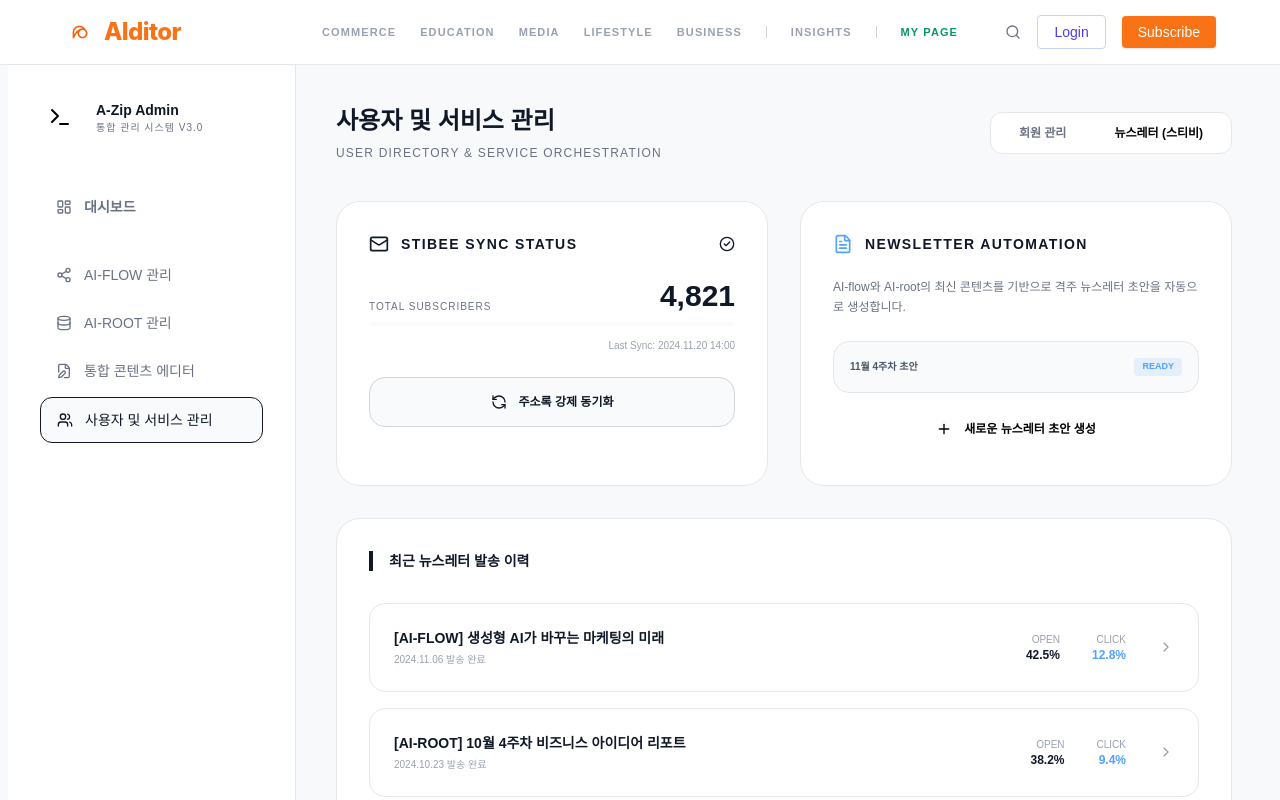
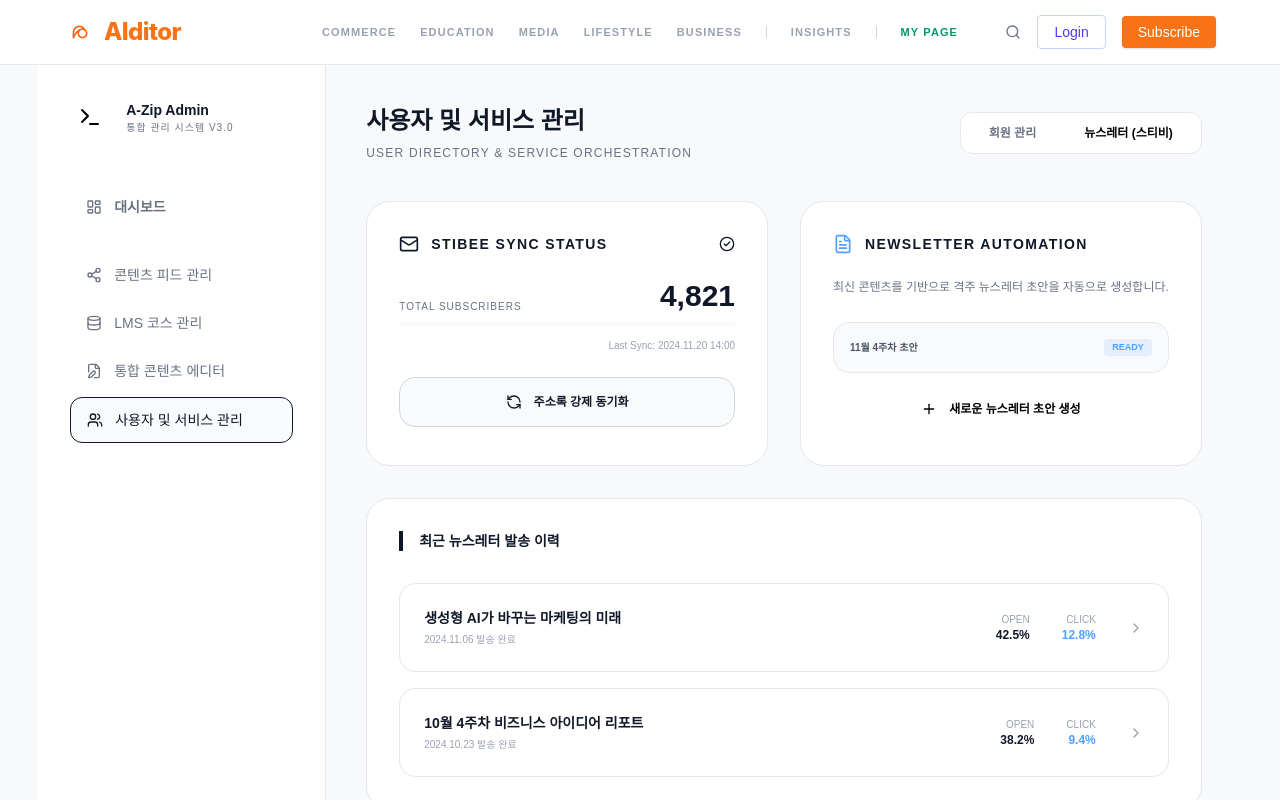
Before and after one commit to yuho75/Beyond-HRD, a Next.js app in the folder 01_AI-flow/: page /admin/users in a window 1280 px wide. Both pictures are taken after a click on the button "뉴스레터 (스티비)". Shown: the top 800 px of the page. Built offline with nearby package versions, Linux system fonts and the light colour scheme; a web font is replaced by a local one.

Commit message:
style: remove AI-root and AI-flow text references and update sidebar menus

```diff
--- /dev/null
+++ b/01_AI-flow/remove_ai_texts.js
@@ -0,0 +1,36 @@
+const fs = require('fs');
+
+const adminPage = 'c:\\NB\\01_Beyond_HRD\\01_AI-flow\\src\\app\\admin\\page.tsx';
+let adminPageContent = fs.readFileSync(adminPage, 'utf8');
+adminPageContent = adminPageContent.replace(/AI-FLOW 관리 \(사이트 A\)/g, '콘텐츠 피드 관리');
+adminPageContent = adminPageContent.replace(/AI-ROOT 관리 \(사이트 B\)/g, 'LMS 코스 관리');
+fs.writeFileSync(adminPage, adminPageContent, 'utf8');
+
+const adminUsers = 'c:\\NB\\01_Beyond_HRD\\01_AI-flow\\src\\app\\admin\\users\\page.tsx';
+let adminUsersContent = fs.readFileSync(adminUsers, 'utf8');
+adminUsersContent = adminUsersContent.replace(/AI-FLOW 관리/g, '콘텐츠 피드 관리');
+adminUsersContent = adminUsersContent.replace(/AI-ROOT 관리/g, 'LMS 코스 관리');
+adminUsersContent = adminUsersContent.replace(/AI-flow와 AI-root의 /g, '');
+adminUsersContent = adminUsersContent.replace(/\[AI-FLOW\] /g, '');
+adminUsersContent = adminUsersContent.replace(/\[AI-ROOT\] /g, '');
+fs.writeFileSync(adminUsers, adminUsersContent, 'utf8');
+
+const adminEditor = 'c:\\NB\\01_Beyond_HRD\\01_AI-flow\\src\\app\\admin\\editor\\page.tsx';
+let adminEditorContent = fs.readFileSync(adminEditor, 'utf8');
+adminEditorContent = adminEditorContent.replace(/AI-FLOW 관리/g, '콘텐츠 피드 관리');
+adminEditorContent = adminEditorContent.replace(/AI-ROOT 관리/g, 'LMS 코스 관리');
+adminEditorContent = adminEditorContent.replace(/AI-flow/g, 'AIditor');
+adminEditorContent = adminEditorContent.replace(/AI-root/g, 'AIditor');
+fs.writeFileSync(adminEditor, adminEditorContent, 'utf8');
+
+const mypage = 'c:\\NB\\01_Beyond_HRD\\01_AI-flow\\src\\app\\mypage\\page.tsx';
+let mypageContent = fs.readFileSync(mypage, 'utf8');
+mypageContent = mypageContent.replace(/'AI-FLOW'/g, "'AIditor'");
+mypageContent = mypageContent.replace(/'AI-ROOT'/g, "'AIditor'");
+fs.writeFileSync(mypage, mypageContent, 'utf8');
+
+const mypageVault = 'c:\\NB\\01_Beyond_HRD\\01_AI-flow\\src\\app\\mypage\\vault\\page.tsx';
+let mypageVaultContent = fs.readFileSync(mypageVault, 'utf8');
+mypageVaultContent = mypageVaultContent.replace(/'AI-FLOW'/g, "'AIditor'");
+mypageVaultContent = mypageVaultContent.replace(/'AI-ROOT'/g, "'AIditor'");
+fs.writeFileSync(mypageVault, mypageVaultContent, 'utf8');
--- a/01_AI-flow/src/app/admin/editor/page.tsx
+++ b/01_AI-flow/src/app/admin/editor/page.tsx
@@ -102,8 +102,8 @@ export default function UnifiedEditor() {
 
               <div className="flex flex-col gap-1">
                 {[
-                  { name: 'AI-FLOW 관리', icon: <Share2 className="w-4 h-4" />, href: "#" },
-                  { name: 'AI-ROOT 관리', icon: <Database className="w-4 h-4" />, href: "#" },
+                  { name: '콘텐츠 피드 관리', icon: <Share2 className="w-4 h-4" />, href: "#" },
+                  { name: 'LMS 코스 관리', icon: <Database className="w-4 h-4" />, href: "#" },
                   { name: '통합 콘텐츠 에디터', icon: <FileEdit className="w-4 h-4" />, active: true, href: "/admin/editor" },
                   { name: '사용자 및 서비스 관리', icon: <Users className="w-4 h-4" />, href: "/admin/users" },
                 ].map((item, i) => (
@@ -142,13 +142,13 @@ export default function UnifiedEditor() {
                   onClick={() => setTargetSite("flow")}
                   className={`px-3 py-1.5 text-[10px] font-bold rounded-md transition-all ${targetSite === "flow" ? "bg-emerald-tech text-black shadow-lg" : "text-gray-500 hover:text-gray-900"}`}
                 >
-                  AI-flow
+                  AIditor
                 </button>
                 <button
                   onClick={() => setTargetSite("root")}
                   className={`px-3 py-1.5 text-[10px] font-bold rounded-md transition-all ${targetSite === "root" ? "bg-emerald-tech text-black shadow-lg" : "text-gray-500 hover:text-gray-900"}`}
                 >
-                  AI-root
+                  AIditor
                 </button>
                 <button
                   onClick={() => setTargetSite("both")}
--- a/01_AI-flow/src/app/admin/page.tsx
+++ b/01_AI-flow/src/app/admin/page.tsx
@@ -51,8 +51,8 @@ export default function AdminDashboard() {
 
               <div className="flex flex-col gap-1">
                 {[
-                  { name: 'AI-FLOW 관리 (사이트 A)', icon: <Share2 className="w-4 h-4" />, sub: ["요약 피드 관리", "Zippy's Pick 설정"], href: "#" },
-                  { name: 'AI-ROOT 관리 (사이트 B)', icon: <Database className="w-4 h-4" />, sub: ["LMS 코스 설정", "과제 및 평가 모니터링"], href: "#" },
+                  { name: '콘텐츠 피드 관리', icon: <Share2 className="w-4 h-4" />, sub: ["요약 피드 관리", "Zippy's Pick 설정"], href: "#" },
+                  { name: 'LMS 코스 관리', icon: <Database className="w-4 h-4" />, sub: ["LMS 코스 설정", "과제 및 평가 모니터링"], href: "#" },
                   { name: '통합 콘텐츠 에디터', icon: <FileEdit className="w-4 h-4" />, href: "/admin/editor" },
                   { name: '사용자 및 서비스 관리', icon: <Users className="w-4 h-4" />, sub: ["학점(Credit) 제어", "구독 플랜 관리"], href: "/admin/users" },
                 ].map((item, i) => (
--- a/01_AI-flow/src/app/admin/users/page.tsx
+++ b/01_AI-flow/src/app/admin/users/page.tsx
@@ -65,8 +65,8 @@ export default function UserManagement() {
 
               <div className="flex flex-col gap-1">
                 {[
-                  { name: 'AI-FLOW 관리', icon: <Share2 className="w-4 h-4" />, href: "#" },
-                  { name: 'AI-ROOT 관리', icon: <Database className="w-4 h-4" />, href: "#" },
+                  { name: '콘텐츠 피드 관리', icon: <Share2 className="w-4 h-4" />, href: "#" },
+                  { name: 'LMS 코스 관리', icon: <Database className="w-4 h-4" />, href: "#" },
                   { name: '통합 콘텐츠 에디터', icon: <FileEdit className="w-4 h-4" />, href: "/admin/editor" },
                   { name: '사용자 및 서비스 관리', icon: <Users className="w-4 h-4" />, active: true, href: "/admin/users" },
                 ].map((item, i) => (
@@ -286,7 +286,7 @@ export default function UserManagement() {
                       <h3 className="text-sm font-bold text-gray-900 uppercase tracking-widest">Newsletter Automation</h3>
                     </div>
                     <p className="text-xs text-gray-500 leading-relaxed">
-                      AI-flow와 AI-root의 최신 콘텐츠를 기반으로 격주 뉴스레터 초안을 자동으로 생성합니다.
+                      최신 콘텐츠를 기반으로 격주 뉴스레터 초안을 자동으로 생성합니다.
                     </p>
                     <div className="mt-auto flex flex-col gap-3">
                       <div className="p-4 bg-gray-50 border border-gray-200 rounded-2xl flex items-center justify-between">
@@ -304,8 +304,8 @@ export default function UserManagement() {
                   <h3 className="text-sm font-bold text-gray-900 mb-8 border-l-4 border-emerald-tech pl-4">최근 뉴스레터 발송 이력</h3>
                   <div className="flex flex-col gap-4">
                      {[
-                       { title: '[AI-FLOW] 생성형 AI가 바꾸는 마케팅의 미래', date: '2024.11.06', openRate: '42.5%', clickRate: '12.8%' },
-                       { title: '[AI-ROOT] 10월 4주차 비즈니스 아이디어 리포트', date: '2024.10.23', openRate: '38.2%', clickRate: '9.4%' }
+                       { title: '생성형 AI가 바꾸는 마케팅의 미래', date: '2024.11.06', openRate: '42.5%', clickRate: '12.8%' },
+                       { title: '10월 4주차 비즈니스 아이디어 리포트', date: '2024.10.23', openRate: '38.2%', clickRate: '9.4%' }
                      ].map((item, i) => (
                        <div key={i} className="flex items-center justify-between p-6 bg-white/2 rounded-2xl border border-gray-200 group hover:border-gray-300 transition-all cursor-pointer">
                           <div className="flex flex-col gap-1">
--- a/01_AI-flow/src/app/mypage/page.tsx
+++ b/01_AI-flow/src/app/mypage/page.tsx
@@ -121,8 +121,8 @@ export default function MyPage() {
 
                   <div className="grid grid-cols-1 md:grid-cols-2 gap-6">
                     {[
-                      { brand: 'AI-FLOW', title: '2024년 생성형 AI 트렌드 리포트 요약', time: '12 MINS', tag: 'TECH' },
-                      { brand: 'AI-ROOT', title: '비즈니스 기획을 위한 프롬프트 엔지니어링', time: '45 MINS', tag: 'PLANNING' }
+                      { brand: 'AIditor', title: '2024년 생성형 AI 트렌드 리포트 요약', time: '12 MINS', tag: 'TECH' },
+                      { brand: 'AIditor', title: '비즈니스 기획을 위한 프롬프트 엔지니어링', time: '45 MINS', tag: 'PLANNING' }
                     ].map((card, i) => (
                       <div key={i} className="bg-white border border-gray-200 rounded-2xl p-6 hover:border-white/20 transition-all cursor-pointer group relative overflow-hidden">
                         <div className="flex items-center justify-between mb-8">
@@ -156,9 +156,9 @@ export default function MyPage() {
                       </thead>
                       <tbody>
                         {[
-                          { title: 'LLM 기반 에이전트 구축 가이드', type: 'AI-ROOT', credits: '+50pt', date: '2024.11.20' },
-                          { title: '유튜브 쇼츠 자동화 전략', type: 'AI-FLOW', credits: '+20pt', date: '2024.11.18' },
-                          { title: '노션으로 만드는 AI 협업 툴', type: 'AI-ROOT', credits: '+50pt', date: '2024.11.15' }
+                          { title: 'LLM 기반 에이전트 구축 가이드', type: 'AIditor', credits: '+50pt', date: '2024.11.20' },
+                          { title: '유튜브 쇼츠 자동화 전략', type: 'AIditor', credits: '+20pt', date: '2024.11.18' },
+                          { title: '노션으로 만드는 AI 협업 툴', type: 'AIditor', credits: '+50pt', date: '2024.11.15' }
                         ].map((row, i) => (
                           <tr key={i} className="border-b border-gray-200 hover:bg-gray-50 transition-colors cursor-pointer">
                             <td className="p-5 text-sm font-bold text-gray-900">{row.title}</td>
--- a/01_AI-flow/src/app/mypage/vault/page.tsx
+++ b/01_AI-flow/src/app/mypage/vault/page.tsx
@@ -94,16 +94,16 @@ export default function ContentVault() {
             {activeTab === 'bookmarks' ? (
               <div className="grid grid-cols-1 md:grid-cols-2 lg:grid-cols-3 gap-6">
                 {[
-                  { site: 'AI-ROOT', title: 'SaaS 비즈니스를 위한 AI 에이전트 설계안', category: 'Startup', date: '2024.11.20' },
-                  { site: 'AI-FLOW', title: '유튜브 요약: 2025 AI 반도체 전망', category: 'Tech', date: '2024.11.18' },
-                  { site: 'AI-ROOT', title: '노코드 툴과 AI를 결합한 업무 자동화', category: 'Planning', date: '2024.11.15' },
-                  { site: 'AI-FLOW', title: '테슬라 FSD V12 핵심 분석 요약', category: 'Tech', date: '2024.11.12' },
-                  { site: 'AI-ROOT', title: 'AI 기반 퍼스널 브랜딩 전략 코스', category: 'Design', date: '2024.11.10' },
+                  { site: 'AIditor', title: 'SaaS 비즈니스를 위한 AI 에이전트 설계안', category: 'Startup', date: '2024.11.20' },
+                  { site: 'AIditor', title: '유튜브 요약: 2025 AI 반도체 전망', category: 'Tech', date: '2024.11.18' },
+                  { site: 'AIditor', title: '노코드 툴과 AI를 결합한 업무 자동화', category: 'Planning', date: '2024.11.15' },
+                  { site: 'AIditor', title: '테슬라 FSD V12 핵심 분석 요약', category: 'Tech', date: '2024.11.12' },
+                  { site: 'AIditor', title: 'AI 기반 퍼스널 브랜딩 전략 코스', category: 'Design', date: '2024.11.10' },
                 ].filter(item => filter === 'All' || item.category === filter).map((item, i) => (
                   <div key={i} className="bg-white border border-gray-200 rounded-2xl p-6 hover:border-[#f97316]/30 transition-all group flex flex-col justify-between">
                     <div>
                       <div className="flex items-center justify-between mb-4">
-                        <span className={`text-[9px] font-bold px-2 py-0.5 rounded ${item.site === 'AI-ROOT' ? 'bg-orange-500/10 text-orange-400' : 'bg-orange-500/10 text-orange-400'}`}>{item.site}</span>
+                        <span className={`text-[9px] font-bold px-2 py-0.5 rounded ${item.site === 'AIditor' ? 'bg-orange-500/10 text-orange-400' : 'bg-orange-500/10 text-orange-400'}`}>{item.site}</span>
                         <Bookmark className="w-4 h-4 text-[#f97316] fill-[#f97316]" />
                       </div>
                       <h3 className="text-base font-bold text-gray-900 mb-4 group-hover:text-[#f97316] transition-colors leading-tight">{item.title}</h3>
@@ -130,11 +130,11 @@ export default function ContentVault() {
                   </thead>
                   <tbody>
                     {[
-                      { title: 'Generative AI Overview', source: 'AI-ROOT', pt: '+50pt', date: '2024.11.20' },
-                      { title: 'Next.js 14 Architecture Summary', source: 'AI-FLOW', pt: '+20pt', date: '2024.11.19' },
-                      { title: 'AI Copywriting Bootcamp', source: 'AI-ROOT', pt: '+150pt', date: '2024.11.18' },
-                      { title: 'OpenAI DevDay Highlights', source: 'AI-FLOW', pt: '+20pt', date: '2024.11.17' },
-                      { title: 'Data Visualization with AI', source: 'AI-ROOT', pt: '+50pt', date: '2024.11.16' },
+                      { title: 'Generative AI Overview', source: 'AIditor', pt: '+50pt', date: '2024.11.20' },
+                      { title: 'Next.js 14 Architecture Summary', source: 'AIditor', pt: '+20pt', date: '2024.11.19' },
+                      { title: 'AI Copywriting Bootcamp', source: 'AIditor', pt: '+150pt', date: '2024.11.18' },
+                      { title: 'OpenAI DevDay Highlights', source: 'AIditor', pt: '+20pt', date: '2024.11.17' },
+                      { title: 'Data Visualization with AI', source: 'AIditor', pt: '+50pt', date: '2024.11.16' },
                     ].map((row, i) => (
                       <tr key={i} className="border-b border-gray-200 hover:bg-gray-50 transition-colors group cursor-pointer">
                         <td className="p-5">
```
